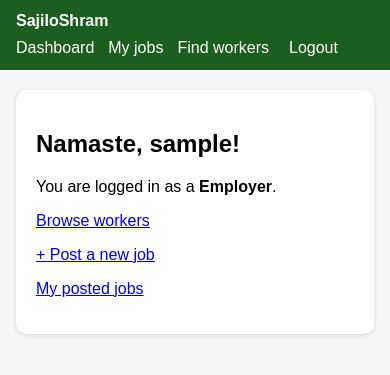
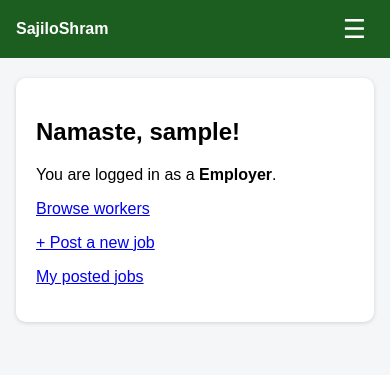
Before and after one commit to SwastikaTech44/SajiloShram, a Django app: page / in a window 390 px wide. Shown: the top 375 px of the page. Run offline with Django 5.2, Linux system fonts and the light colour scheme; the visitor is signed in with stand-in values (Sample User, id 1).

Commit message:
Working mobile menue with collapsible navigation

```diff
--- a/templates/base.html
+++ b/templates/base.html
@@ -5,16 +5,29 @@
   <meta name="viewport" content="width=device-width, initial-scale=1">
   <title>{% block title %}SajiloShram{% endblock %}</title>
   <style>
-    body { font-family: Arial, sans-serif; margin: 0; background: #f4f6f8; }
-    header { background: #1b5e20; color: #fff; padding: 12px 16px; display: flex; justify-content: space-between; align-items: center; flex-wrap: wrap; gap: 8px; }
+    :root {
+      --brand: #1b5e20;
+      --page-bg: #f4f6f8;
+    }
+    body { font-family: Arial, sans-serif; margin: 0; background: var(--page-bg); }
+    header { background: var(--brand); color: #fff; padding: 12px 16px; display: flex; justify-content: space-between; align-items: center; position: relative; }
     header a, header button { color: #fff; background: none; border: none; font-size: 16px; cursor: pointer; text-decoration: none; }
     nav { display: flex; align-items: center; gap: 14px; }
     nav form { margin: 0; }
+    .nav-toggle { display: none; font-size: 26px; line-height: 1; padding: 4px 8px; }
+
+    @media (max-width: 600px) {
+      .nav-toggle { display: block; }
+      nav { display: none; position: absolute; top: 100%; left: 0; right: 0; flex-direction: column; align-items: stretch; gap: 0; padding: 0 16px 8px; background: var(--brand); box-shadow: 0 6px 10px rgba(0,0,0,.25); z-index: 20; }
+      nav.open { display: flex; }
+      nav a, nav button { display: block; width: 100%; text-align: left; padding: 14px 0; border-top: 1px solid rgba(255,255,255,.2); }
+    }
+
     main { max-width: 480px; margin: 20px auto; padding: 0 16px; }
     .card { background: #fff; padding: 20px; border-radius: 10px; box-shadow: 0 1px 4px rgba(0,0,0,.15); }
     input, select, textarea { width: 100%; padding: 12px; margin: 6px 0 14px; font-size: 16px; box-sizing: border-box; }
     input[type="checkbox"] { width: auto; margin: 0 8px 0 0; padding: 0; }
-    .btn { width: 100%; padding: 14px; background: #1b5e20; color: #fff; border: none; border-radius: 8px; font-size: 18px; cursor: pointer; }
+    .btn { width: 100%; padding: 14px; background: var(--brand); color: #fff; border: none; border-radius: 8px; font-size: 18px; cursor: pointer; }
     .errorlist { color: #c62828; padding-left: 18px; margin: 0; }
     .message { padding: 12px 16px; border-radius: 8px; margin-bottom: 14px; background: #e3f2fd; color: #0d47a1; }
     .message.success { background: #e8f5e9; color: #1b5e20; }
@@ -24,8 +37,9 @@
 <body>
   <header>
     <strong>SajiloShram</strong>
-    <nav>
-      {% if user.is_authenticated %}
+    {% if user.is_authenticated %}
+      <button type="button" class="nav-toggle" id="nav-toggle" aria-label="Open menu" aria-expanded="false">☰</button>
+      <nav id="main-nav">
         <a href="{% url 'dashboard' %}">Dashboard</a>
         <a href="{% url 'job_list' %}">My jobs</a>
         {% if user.role == 'employer' %}
@@ -35,8 +49,8 @@
           {% csrf_token %}
           <button type="submit">Logout</button>
         </form>
-      {% endif %}
-    </nav>
+      </nav>
+    {% endif %}
   </header>
   <main>
     {% if messages %}
@@ -46,5 +60,15 @@
     {% endif %}
     {% block content %}{% endblock %}
   </main>
+  <script>
+    var toggle = document.getElementById("nav-toggle");
+    var menu = document.getElementById("main-nav");
+    if (toggle && menu) {
+      toggle.addEventListener("click", function () {
+        var isOpen = menu.classList.toggle("open");
+        toggle.setAttribute("aria-expanded", isOpen ? "true" : "false");
+      });
+    }
+  </script>
 </body>
 </html>
```
